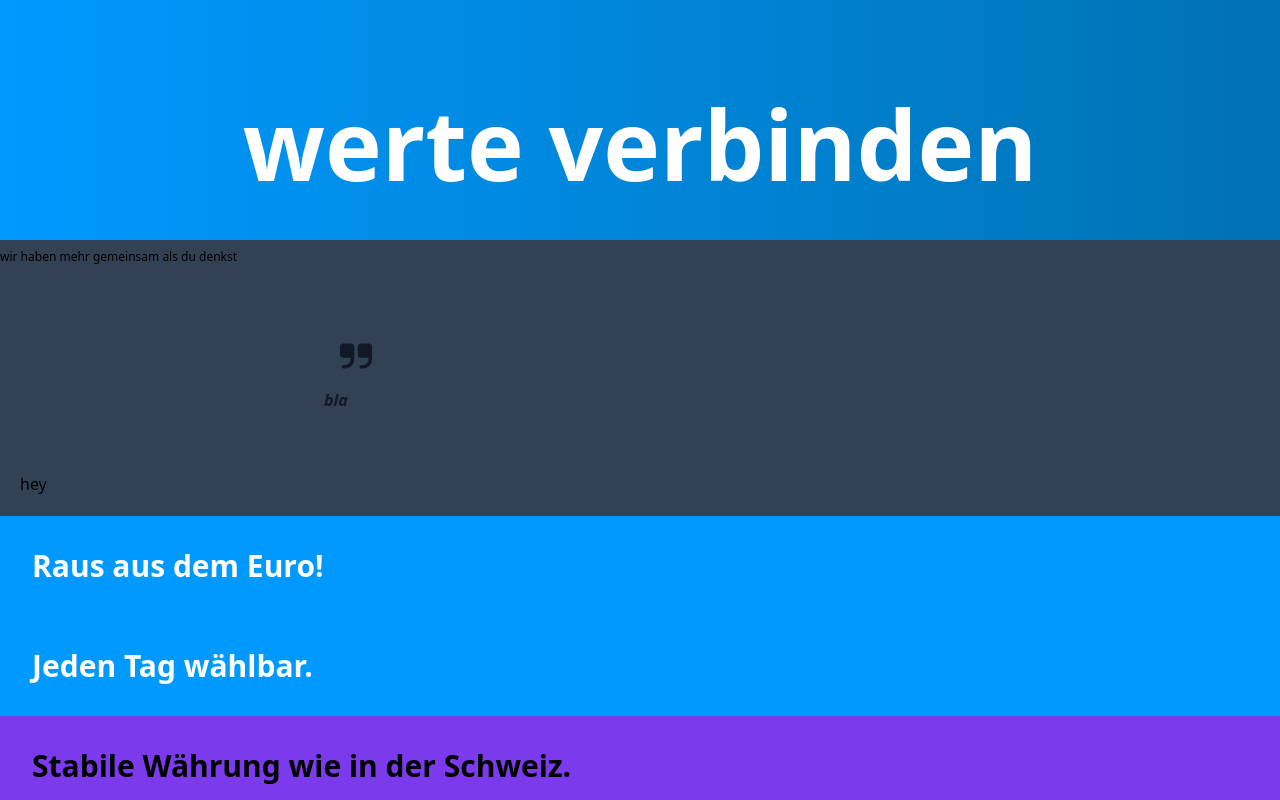
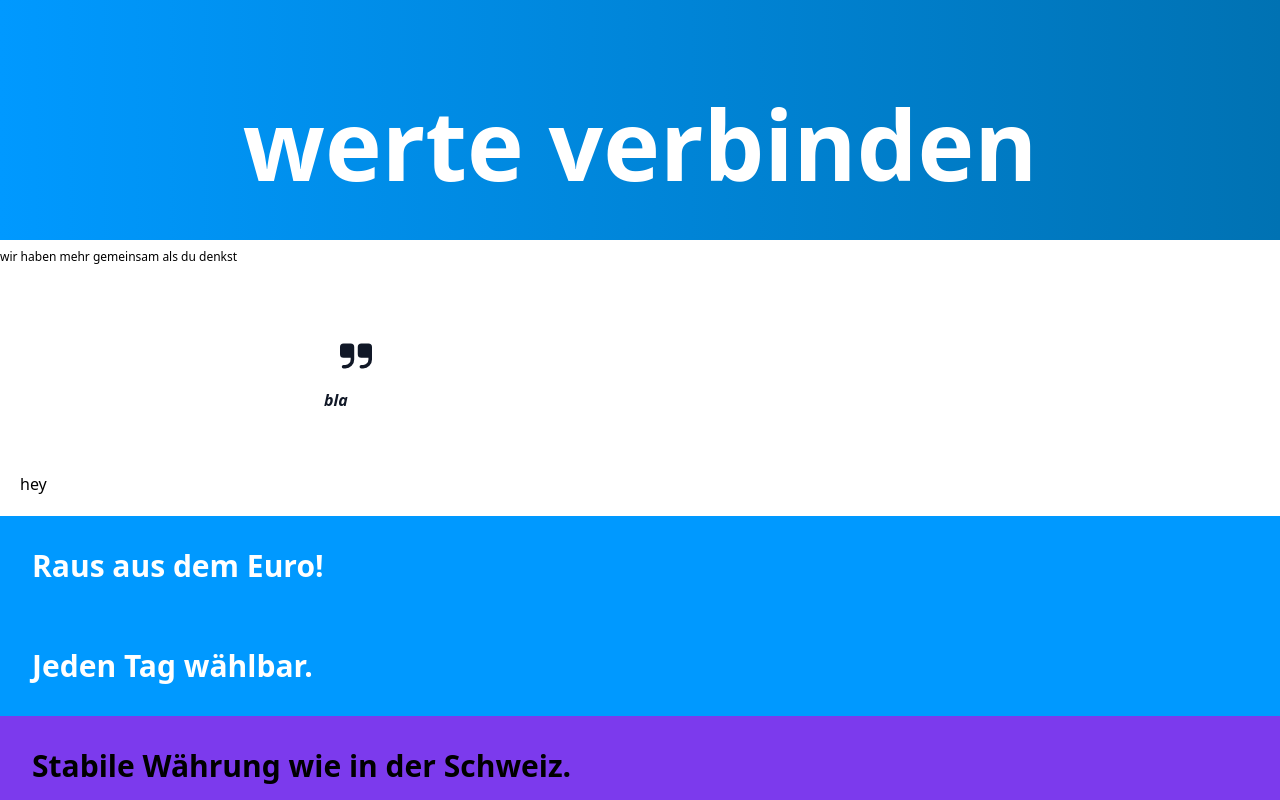
Before and after one commit to lumsdnb/werte-verbinden, a SvelteKit app: page / in a window 1280 px wide. Shown: the top 800 px of the page. Built offline with nearby package versions, Linux system fonts and the light colour scheme.

Commit message:
Rm bg color

```diff
--- a/src/routes/+layout.svelte
+++ b/src/routes/+layout.svelte
@@ -2,6 +2,6 @@
   import '../app.css';
 </script>
 
-<div class="m-0 bg-slate-700 h-screen">
+<div class="m-0 h-screen">
   <slot />
 </div>
```
